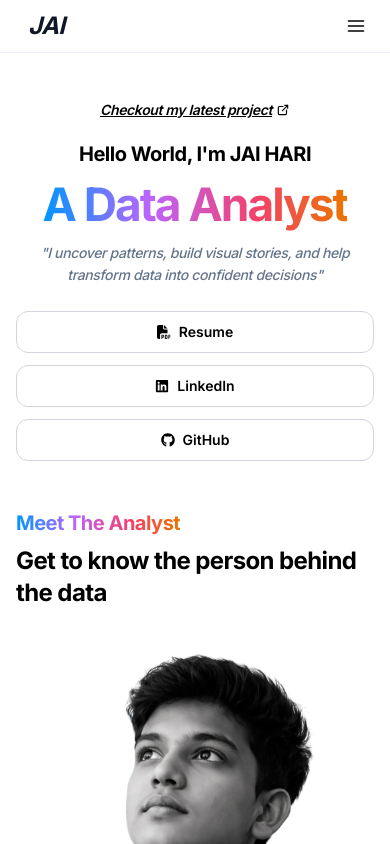
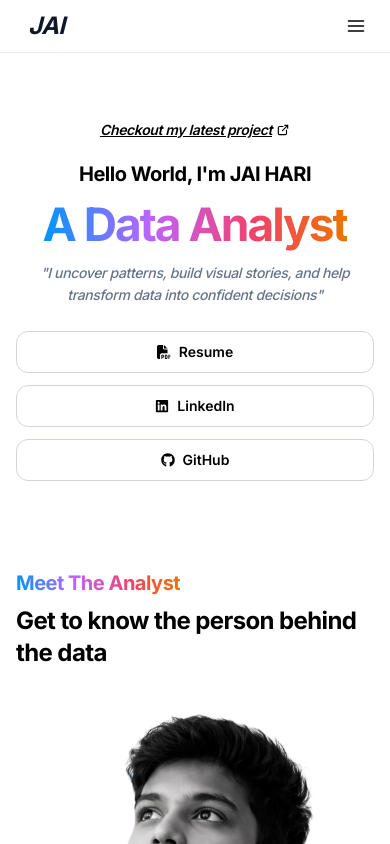
Before and after one commit to ijaihari/ds-portfolio, a React (Vite) app: page / in a window 390 px wide. Shown: the top 844 px of the page. Built offline with nearby package versions, Linux system fonts and the light colour scheme.

Commit message:
hero update

```diff
--- a/src/pages/HeroSection.jsx
+++ b/src/pages/HeroSection.jsx
@@ -4,7 +4,7 @@ import { FaFilePdf, FaLinkedin, FaGithub } from "react-icons/fa6";
 export function HeroSection() {
   return (
     <section id="home" className="flex items-center justify-center w-full sm:min-h-screen px-4 sm:px-6 scroll-mt-10">
-      <div className="w-full max-w-6xl flex flex-col items-center text-center pt-25 sm:pt-0  leading-tight">
+      <div className="w-full max-w-6xl flex flex-col items-center text-center pt-30 pb-10 sm:pt-0 sm:pb-0 leading-tight">
 
         {/* Project link */}
         <a href="#" className="mb-5">
```
